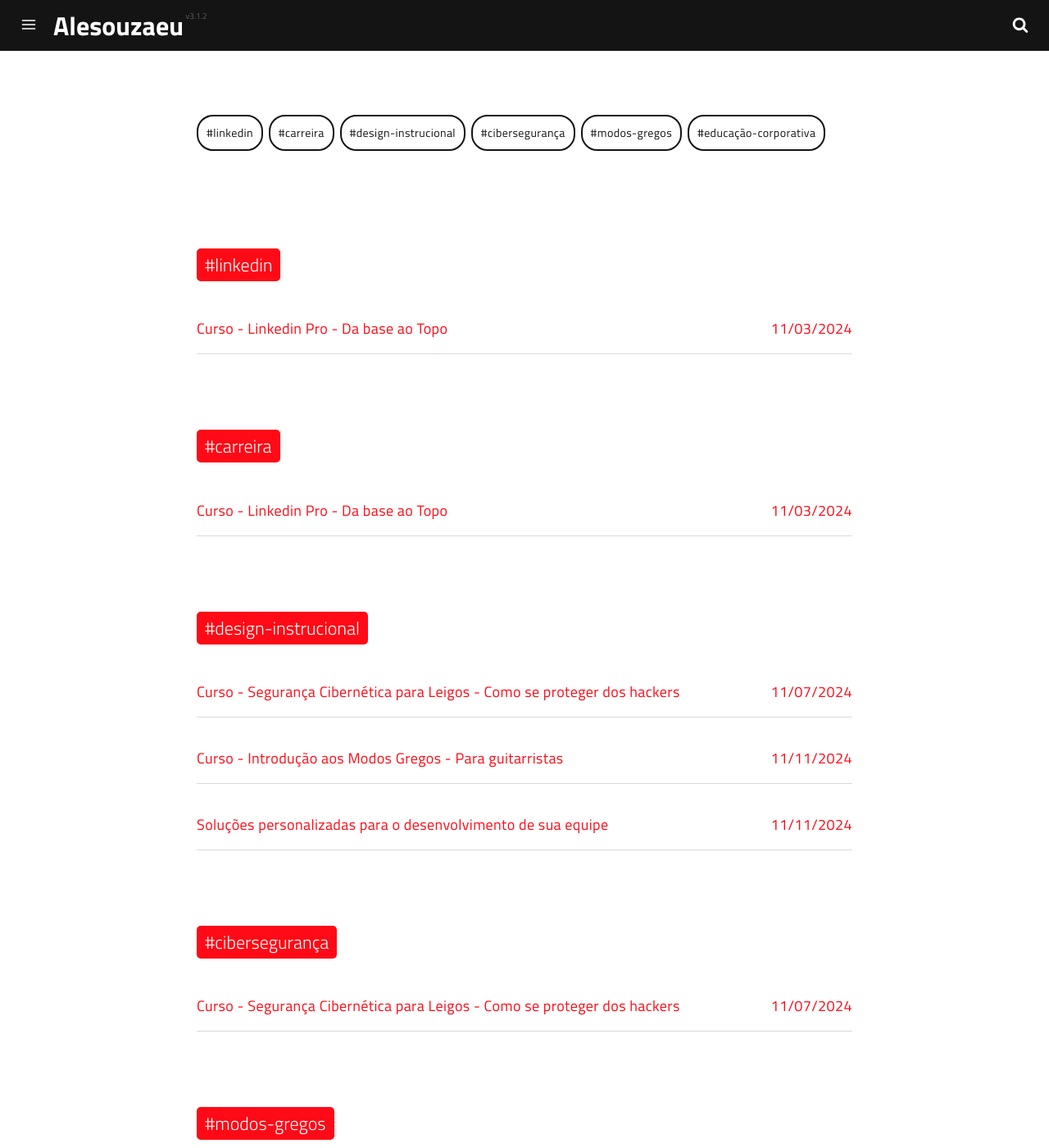
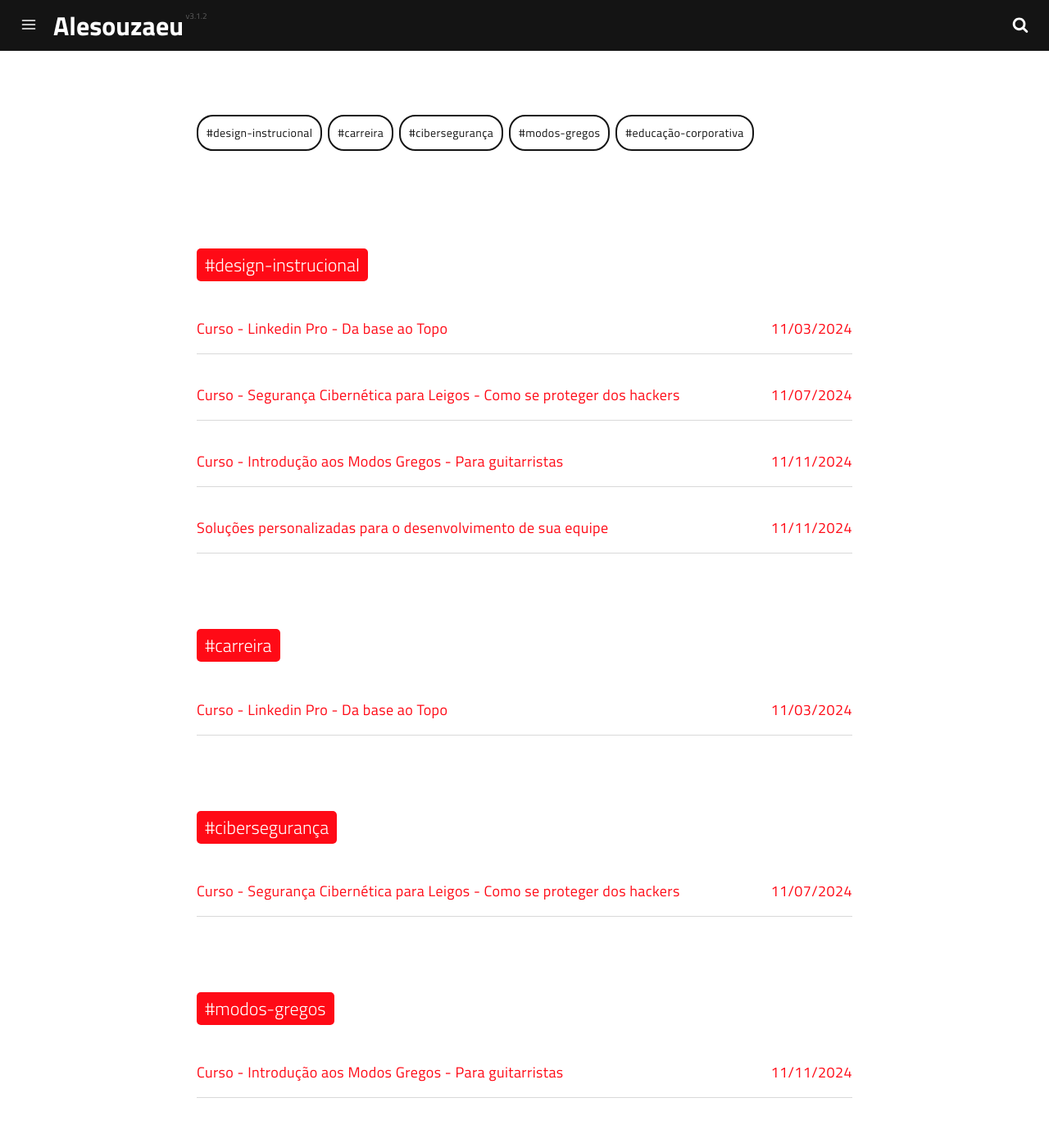
Before and after one commit to alesouzaeu/alesouzaeu.github.io, a Jekyll site: the page built from tags.html, in a window 1280 px wide and 1400 px high. Shown: the whole window at 82% size. Built offline with Jekyll 4.4.1, drawn with Linux system fonts in a browser that asks for light colours; a script that is not in the unit is left out.

Commit message:
Update 2024-11-03-curso-linkedin-pro-da-base-ao-topo.md

```diff
--- a/_posts/2024-11-03-curso-linkedin-pro-da-base-ao-topo.md
+++ b/_posts/2024-11-03-curso-linkedin-pro-da-base-ao-topo.md
@@ -8,7 +8,7 @@ image: https://framerusercontent.com/images/Grz3bHFV898YPiR1uKgkfj3EQM.jpg?scale
 optimized_image: https://framerusercontent.com/images/Grz3bHFV898YPiR1uKgkfj3EQM.jpg?scale-down-to=1024
 category: projetos
 tags:
-  - linkedin
+  - design-instrucional
   - carreira
 author: alessandro souza eugenio
 paginate: true
```
